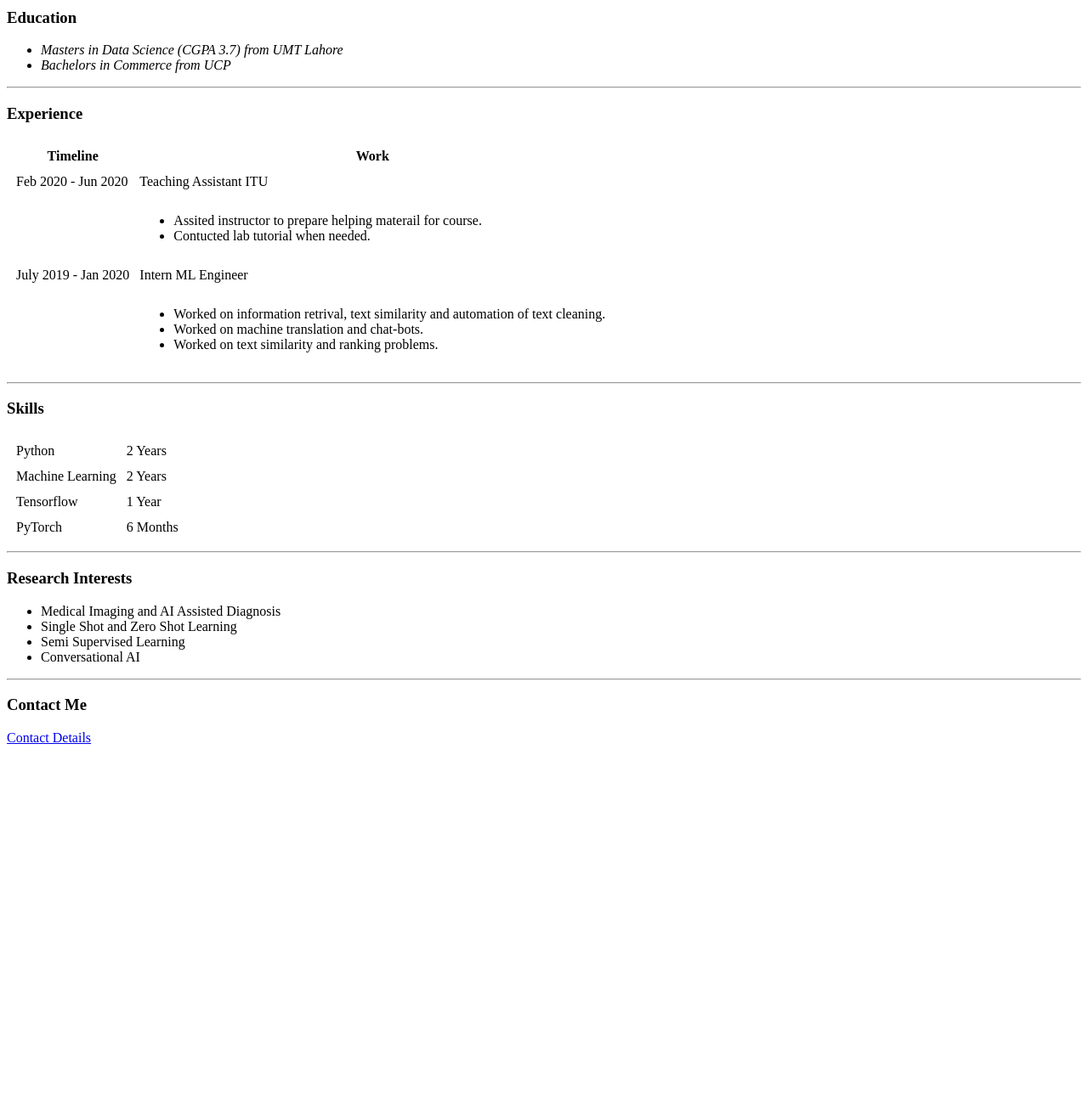
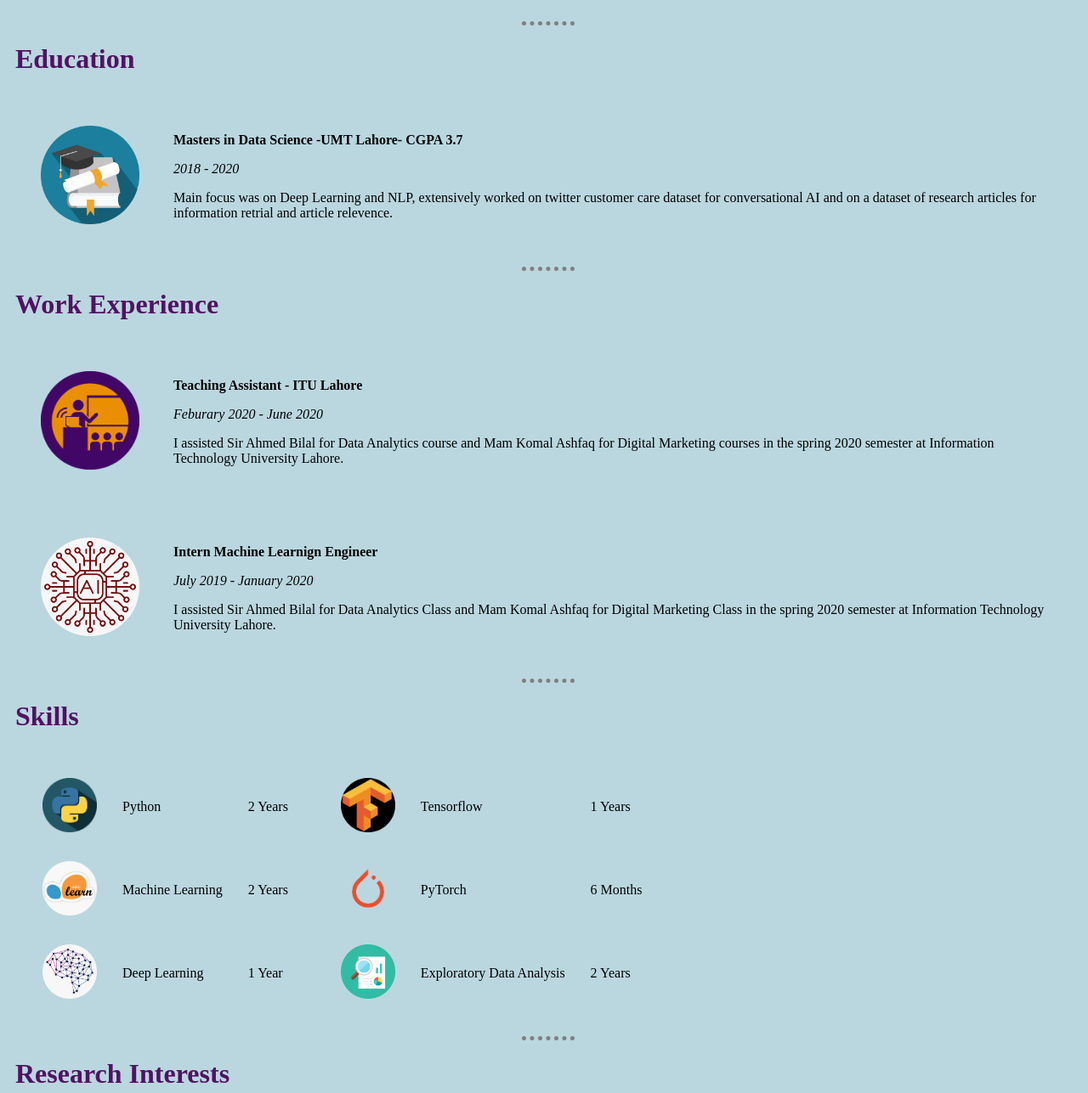
Before and after one commit to Abubakarjutt/cv, a plain HTML site: page index.html in a window 1280 px wide. Shown: the part 393-1680 px from the top of the page at 85% size. Before the commit the page ends 1279 px from the top, so only its background shows below. Drawn offline with Linux system fonts and the light colour scheme.

Commit message:
Add files via upload

```diff
--- /dev/null
+++ b/css/style.css
@@ -0,0 +1,24 @@
+body {
+    background-color: #bad7df;
+    padding-left: 10px;
+    }
+
+hr {
+    border-style: none;
+    border-top-style: dotted;
+    border-color: grey;
+    border-width: 5px;
+    width: 5%;
+}
+
+h1 {
+    color: #521262;
+}
+
+img {
+    padding-right: 10%;
+}
+
+td {
+    padding: 10px;
+}
--- a/index.html
+++ b/index.html
@@ -5,11 +5,12 @@
   <meta charset="utf-8">
   <title>M.Abubakar Resume</title>
 </head>
+<link rel="stylesheet" href="css/style.css">
 
-<body>
+<body">
     <table cellspacing = 20>
         <tr>
-            <td><img src="images/pic.png" alt="abubakar-image" height="296" width="225"></td>
+            <td> <img src="images/cv_pic.png" alt="profile_picture" height="256" width="256"> </td>
             <td><h1>Muhammad Abubakar</h1>
                 <p> <strong>Data Science and Machine Learning Expert</strong> </p>
                 <p>
@@ -32,91 +33,126 @@
 
 
   <hr>
-  <h3>Education</h3>
-  <ul>
-    <li> <em>Masters in Data Science (CGPA 3.7) from UMT Lahore</em> </li>
-    <li> <em>Bachelors in Commerce from UCP</em> </li>
-  </ul>
-  <hr>
+  <h1>Education</h1>
+  <table cellspacing = 20>
+    <tr>
+        <td> <img src="images/ms.png" alt="Education" height="116" width="116"> </td>
+        <td>
+            <p> <strong>Masters in Data Science -UMT Lahore- CGPA 3.7</strong> </p>
+            <p>
+                <em>2018 - 2020</em>
+            </p>
 
-  <h3>Experience</h3>
-
-  <table cellspacing = 10>
-      <thead>
-          <tr>
-              <th>Timeline</th>
-              <th>Work</th>
+            <p>
+                Main focus was on Deep Learning and NLP, extensively worked on twitter customer care dataset for conversational AI and on a dataset of research articles for information retrial and article relevence.
+            </p>
+            <p></p></td>
     </tr>
-      </thead>
-      <tbody>
-
-        <tr>
-            <td>Feb 2020 - Jun 2020</td>
-
-            <td>Teaching Assistant ITU</td>
-        </tr>
-
-        <tr>
-            <td></td>
-            <td>
-                <ul>
-                    <li>Assited instructor to prepare helping materail for course.</li>
-                    <li>Contucted lab tutorial when needed.</li>
-                </ul>
-            </td>
-        </tr>
-
-
-        <tr>
-            <td>July 2019 - Jan 2020</td>
-            <td>Intern ML Engineer</td>
-        </tr>
-        <tr>
-            <td></td>
-            <td>
-                <ul>
-                    <li>Worked on information retrival, text similarity and automation of text cleaning.</li>
-                    <li>Worked on machine translation and chat-bots.</li>
-                    <li>Worked on text similarity and ranking problems.</li>
-                </ul>
-
-
-            </td>
-        </tr>
-      </tbody>
-
 </table>
   <hr>
 
-  <H3>Skills</H3>
+  <h1>Work Experience</h1>
+  <table cellspacing = 20>
+    <tr>
+        <td> <img src="images/ta.png" alt="Teaching Assistant" height="116" width="116"> </td>
+        <td>
+            <p> <strong>Teaching Assistant - ITU Lahore</strong> </p>
+            <p>
+                <em>Feburary 2020 - June 2020</em>
+            </p>
 
+            <p>
+                I assisted Sir Ahmed Bilal for Data Analytics course and Mam Komal Ashfaq for Digital Marketing courses in the spring 2020 semester at Information Technology University Lahore.
+            </p>
+            <p></p></td>
+    </tr>
+</table>
+
+<table cellspacing = 20>
+    <tr>
+        <td> <img src="images/ai.png" alt="AI" height="116" width="116"> </td>
+        <td>
+            <p> <strong>Intern Machine Learnign Engineer</strong> </p>
+            <p>
+                <em>July 2019 - January 2020</em>
+            </p>
+
+            <p>
+                I assisted Sir Ahmed Bilal for Data Analytics Class and Mam Komal Ashfaq for Digital Marketing Class in the spring 2020 semester at Information Technology University Lahore.
+            </p>
+            <p></p></td>
+    </tr>
+</table>
+  <hr>
+
+  <h1>Skills</h1>
+  <table>
+      <tr>
+          <td>
             <table cellspacing = 10>
                 <tr>
+                    <td>
+                        <img src="images/python1.png" alt="Python" height="64" width="64">
+                    </td>
                     <td>Python</td>
                     <td>2 Years</td>
                 </tr>
 
                 <tr>
+                    <td>
+                        <img src="images/ml.png" alt="Machine Learning" height="64" width="64">
+                    </td>
                     <td>Machine Learning</td>
                     <td>2 Years</td>
                 </tr>
 
                 <tr>
-        <td>Tensorflow</td>
+                    <td>
+                        <img src="images/dl.png" alt="Deep Learning" height="64" width="64">
+                    </td>
+                    <td>Deep Learning</td>
                     <td>1 Year</td>
                  </tr>
 
+            </table>
+          </td>
+
+          <td>
+            <table cellspacing = 10>
                 <tr>
+                    <td>
+                        <img src="images/tf.png" alt="Tensorflow" height="64" width="64">
+                    </td>
+                    <td>Tensorflow</td>
+                    <td>1 Years</td>
+                </tr>
+
+                <tr>
+                    <td>
+                        <img src="images/pytorch.png" alt="PyTroch" height="64" width="64">
+                    </td>
                     <td>PyTorch</td>
                     <td>6 Months</td>
+                </tr>
+
+                <tr>
+                    <td>
+                        <img src="images/eda.png" alt="EDA" height="64" width="64">
+                    <td>Exploratory Data Analysis</td>
+                    <td>2 Years</td>
+                </tr>
+            </table>
+          </td>
       </tr>
   </table>
 
 
 
+
+
   <hr>
 
-  <h3>Research Interests</h3>
+  <h1>Research Interests</h1>
 
   <ul>
       <li>Medical Imaging and AI Assisted Diagnosis</li>
@@ -128,15 +164,6 @@
 
   <hr>
 
-  <h3>Contact Me</h3>
-  <a href="contact.html">Contact Details</a>
-
-
-
-
-
-
-
 </body>
 
 </html>
```
Also changed, not shown: images/ai.png (added), images/cv_pic.png (added), images/dl.png (added), images/eda.png (added), images/ml.png (added), images/ms.png (added), images/python.png (added), images/python1.png (added), images/pytorch.png (added), images/ta.png (added), images/ta2.png (added), images/tf.png (added). Lines whose indentation alone changed are shown as unchanged.
